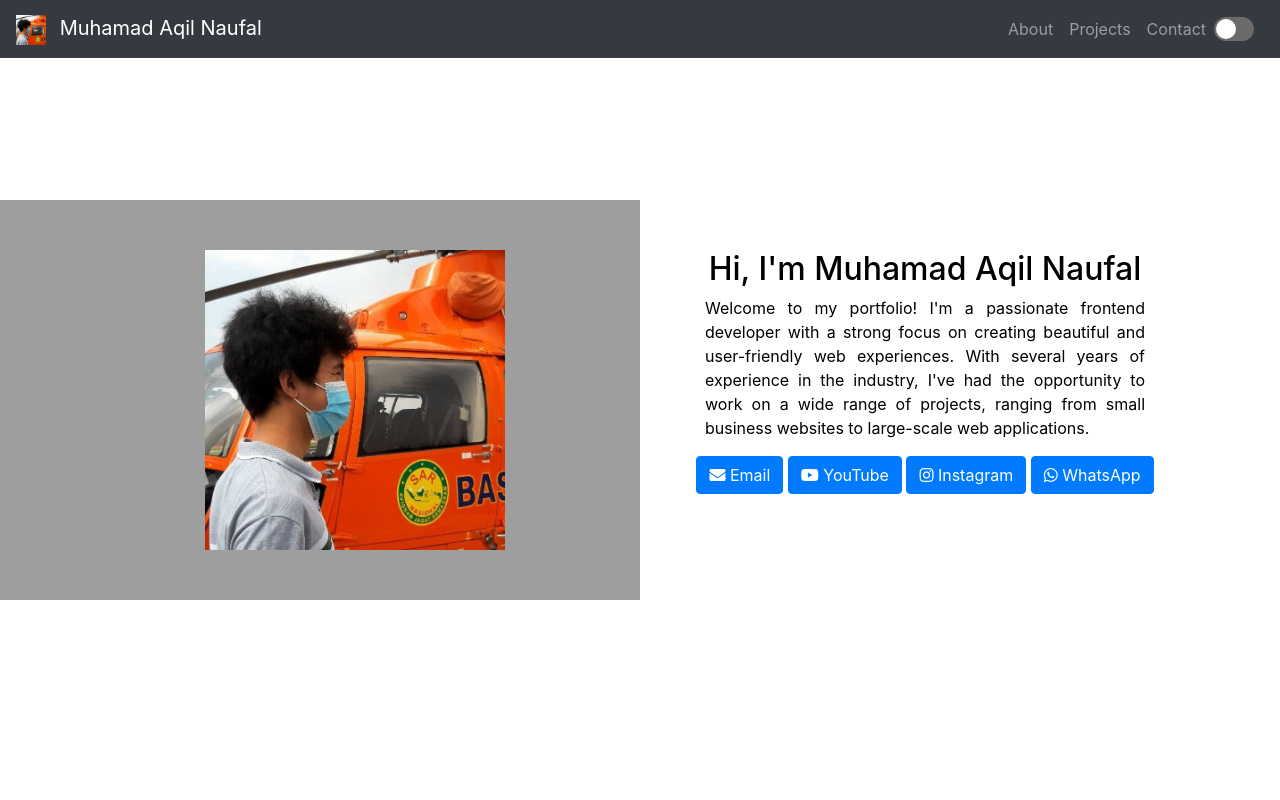
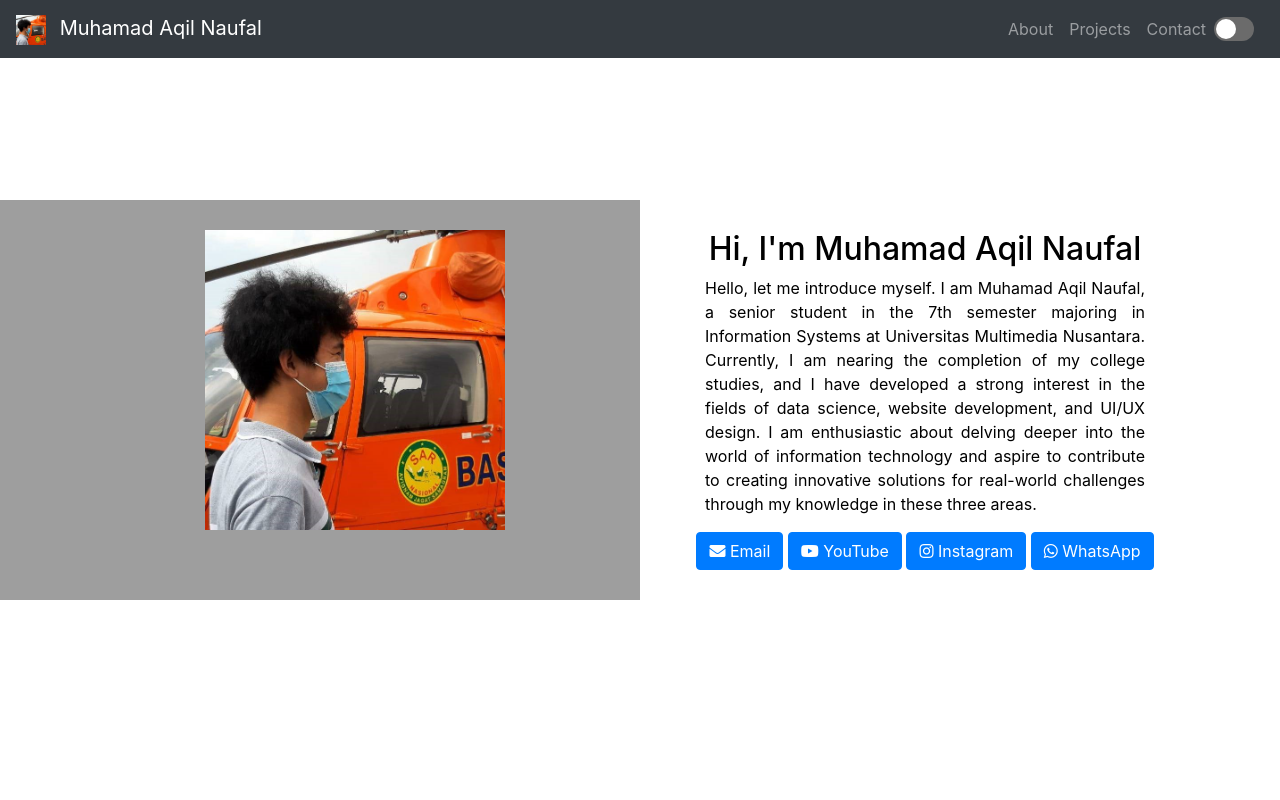
Before and after one commit to MAqilNaufal/MAqilNaufal.github.io, a plain HTML site: page index.html in a window 1280 px wide. Shown: the top 800 px of the page. Drawn offline with nearby package versions, Linux system fonts and the light colour scheme.

Commit message:
Update index.html

```diff
--- a/index.html
+++ b/index.html
@@ -86,12 +86,7 @@
           <div class="col-lg-6">
             <h2>Hi, I'm Muhamad Aqil Naufal</h2>
             <p class="text-justify">
-              Welcome to my portfolio! I'm a passionate frontend developer with
-              a strong focus on creating beautiful and user-friendly web
-              experiences. With several years of experience in the industry,
-              I've had the opportunity to work on a wide range of projects,
-              ranging from small business websites to large-scale web
-              applications.
+              Hello, let me introduce myself. I am Muhamad Aqil Naufal, a senior student in the 7th semester majoring in Information Systems at Universitas Multimedia Nusantara. Currently, I am nearing the completion of my college studies, and I have developed a strong interest in the fields of data science, website development, and UI/UX design. I am enthusiastic about delving deeper into the world of information technology and aspire to contribute to creating innovative solutions for real-world challenges through my knowledge in these three areas.
             </p>
             <!-- <p>
               I'm proficient in HTML, CSS, and JavaScript, and I'm constantly
```
